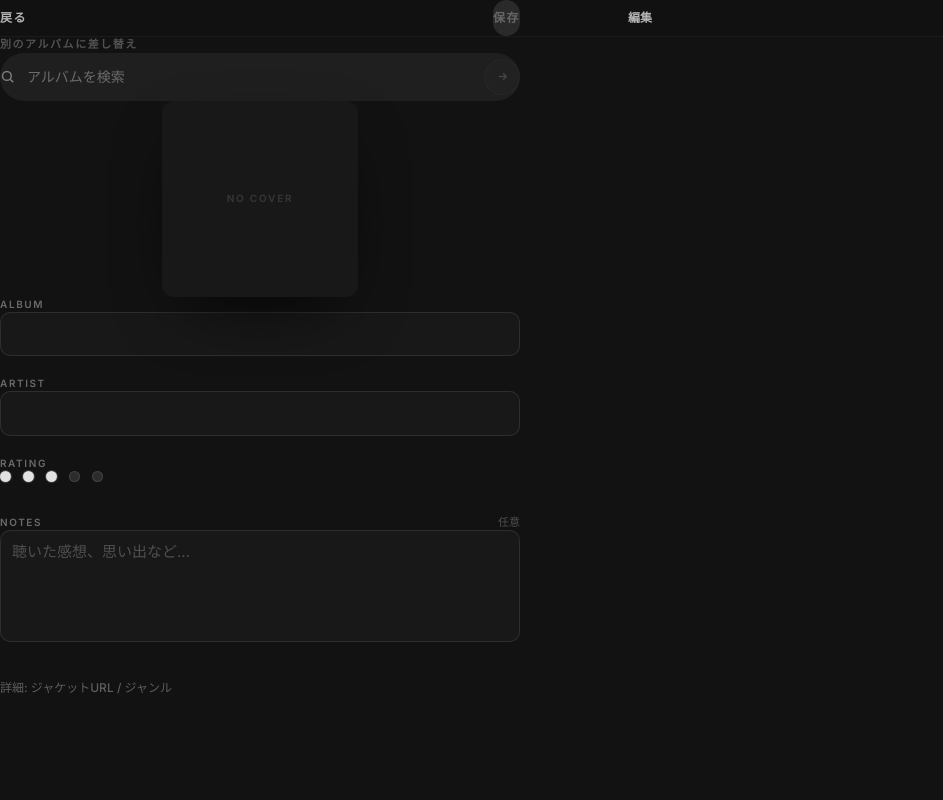
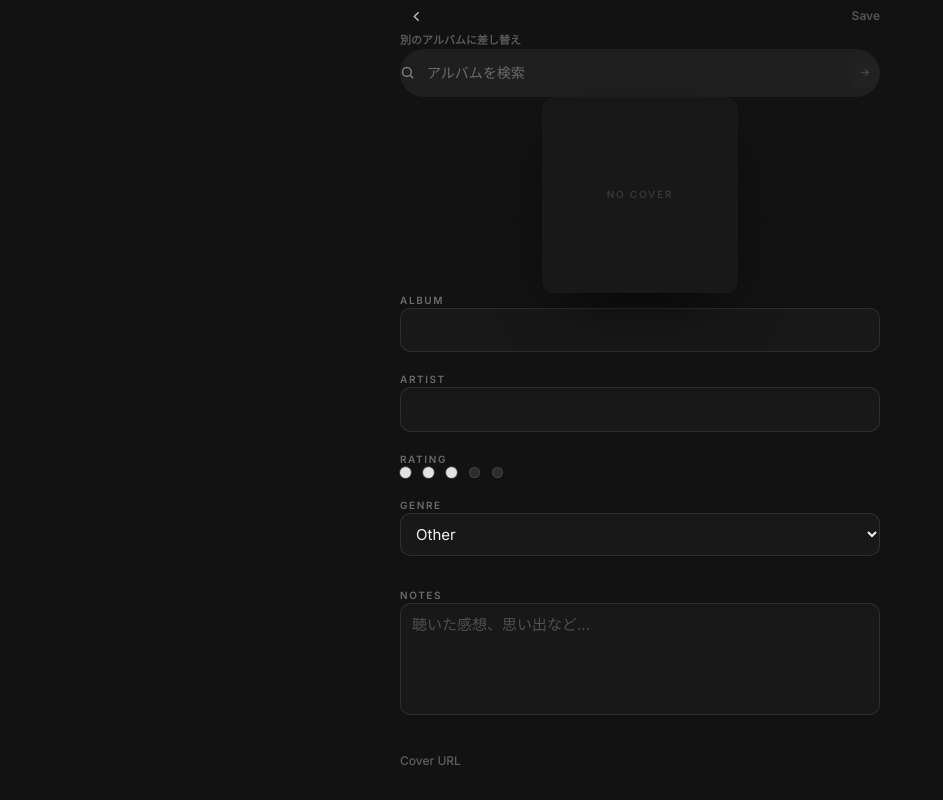
Before and after one commit to taqwq/replay, a React (Vite) app: page /album/1/edit in a window 1280 px wide. Shown: the whole page, without its empty margins (0-943 px from the left). Built offline with nearby package versions, Linux system fonts and the light colour scheme.

Commit message:
Polish layout and header interactions

```diff
--- a/src/components/ui.jsx
+++ b/src/components/ui.jsx
@@ -2,11 +2,11 @@ import { useState } from 'react'
 
 export function TopBar({ left, title, right, compact = false }) {
   return (
-    <header className="sticky top-0 z-30 bg-[#121212]/86 shadow-[0_1px_0_rgba(255,255,255,0.04)] backdrop-blur-2xl">
-      <div className={`mx-auto flex max-w-[520px] items-center justify-between px-5 transition-[padding] duration-200 ${compact ? 'py-2.5' : 'py-3.5'}`}>
+    <header className="sticky top-0 z-30 bg-[#121212]/72 backdrop-blur-2xl">
+      <div className={`mx-auto flex items-center justify-between px-4 transition-[padding] duration-200 ${compact ? 'py-2.5' : 'py-3'}`}>
         <div className="flex min-w-0 flex-1 items-center justify-start">{left}</div>
         {title && (
-          <div className="pointer-events-none absolute left-1/2 -translate-x-1/2 text-[12px] font-semibold text-[#b3b3b3]">
+          <div className="pointer-events-none absolute left-1/2 -translate-x-1/2 text-[12px] font-semibold text-white/38">
             {title}
           </div>
         )}
@@ -19,7 +19,7 @@ export function TopBar({ left, title, right, compact = false }) {
 export function GhostButton({ children, className = '', ...props }) {
   return (
     <button
-      className={`min-h-9 rounded-full px-3.5 text-[12px] font-bold uppercase tracking-[0.12em] text-[#b3b3b3] transition hover:bg-white/[0.06] hover:text-white active:scale-[0.96] ${className}`}
+      className={`min-h-9 rounded-full px-3 text-[12px] font-semibold text-[#b3b3b3] transition hover:bg-white/[0.06] hover:text-white active:scale-[0.96] ${className}`}
       {...props}
     >
       {children}
@@ -30,7 +30,7 @@ export function GhostButton({ children, className = '', ...props }) {
 export function PrimaryButton({ children, className = '', ...props }) {
   return (
     <button
-      className={`min-h-9 rounded-full bg-white px-4 text-[12px] font-bold uppercase tracking-[0.12em] text-black shadow-[0_8px_24px_rgba(0,0,0,0.5)] transition hover:bg-[#eeeeee] active:scale-[0.96] disabled:pointer-events-none disabled:bg-[#2a2a2a] disabled:text-white/28 disabled:shadow-none ${className}`}
+      className={`min-h-9 rounded-full bg-white px-4 text-[12px] font-bold text-black shadow-[0_8px_24px_rgba(0,0,0,0.5)] transition hover:bg-[#eeeeee] active:scale-[0.96] disabled:pointer-events-none disabled:bg-[#2a2a2a] disabled:text-white/32 disabled:shadow-none ${className}`}
       {...props}
     >
       {children}
@@ -43,7 +43,28 @@ export function IconButton({ children, label, className = '', ...props }) {
     <button
       aria-label={label}
       title={label}
-      className={`grid h-9 w-9 place-items-center rounded-full bg-[#1f1f1f] text-[#b3b3b3] shadow-[inset_0_0_0_1px_rgba(124,124,124,0.28)] transition hover:bg-[#252525] hover:text-white active:scale-95 ${className}`}
+      className={`grid h-8 w-8 place-items-center rounded-full text-[#b3b3b3] transition hover:bg-white/[0.06] hover:text-white active:scale-95 ${className}`}
+      {...props}
+    >
+      {children}
+    </button>
+  )
+}
+
+export function BackButton({ label = '戻る', ...props }) {
+  return (
+    <IconButton label={label} {...props}>
+      <svg width="17" height="17" viewBox="0 0 24 24" fill="none" stroke="currentColor" strokeWidth="2.2" aria-hidden="true">
+        <path d="m15 18-6-6 6-6" />
+      </svg>
+    </IconButton>
+  )
+}
+
+export function HeaderAction({ children, className = '', ...props }) {
+  return (
+    <button
+      className={`min-h-8 rounded-full px-3 text-[12px] font-bold text-[#d8d8d8] transition hover:bg-white/[0.06] hover:text-white active:scale-[0.96] disabled:pointer-events-none disabled:text-white/28 ${className}`}
       {...props}
     >
       {children}
--- a/src/index.css
+++ b/src/index.css
@@ -7,11 +7,13 @@
 }
 
 #root {
-  width: 100%;
+  width: min(100%, 480px);
   min-height: 100vh;
+  margin: 0 auto;
 }
 
 body {
+  min-height: 100vh;
   background-color: #121212;
   color: #ffffff;
   font-family: 'Inter', 'Helvetica Neue', Arial, 'Hiragino Sans', 'Hiragino Kaku Gothic ProN', Meiryo, sans-serif;
--- a/src/pages/AlbumDetail.jsx
+++ b/src/pages/AlbumDetail.jsx
@@ -4,7 +4,7 @@ import { useNavigate, useParams } from 'react-router-dom'
 import { getAlbumById, deleteAlbum } from '../storage'
 import { extractColor } from '../utils/color'
 import { Dots } from '../components/Dots'
-import { AlbumCover, ConfirmDialog, GhostButton, PrimaryButton, TopBar } from '../components/ui'
+import { AlbumCover, BackButton, ConfirmDialog, HeaderAction, TopBar } from '../components/ui'
 
 function goTo(navigate, path) {
   if (document.startViewTransition) {
@@ -60,12 +60,12 @@ export default function AlbumDetail() {
       />
 
       <TopBar
-        left={<GhostButton onClick={() => goTo(navigate, '/')}>戻る</GhostButton>}
-        right={<PrimaryButton onClick={() => goTo(navigate, `/album/${id}/edit`)}>編集</PrimaryButton>}
+        left={<BackButton onClick={() => goTo(navigate, '/')} />}
+        right={<HeaderAction onClick={() => goTo(navigate, `/album/${id}/edit`)}>Edit</HeaderAction>}
       />
 
-      <main className="relative z-10 mx-auto max-w-[520px] fade-up">
-        <div className="px-7 pt-4 sm:px-8">
+      <main className="relative z-10 fade-up">
+        <div className="px-5 pt-4 sm:px-6">
           <AlbumCover
             src={album.coverUrl}
             alt={album.title}
@@ -74,7 +74,7 @@ export default function AlbumDetail() {
           />
         </div>
 
-        <div className="flex flex-col px-6 pb-14 pt-6 sm:px-7">
+        <div className="flex flex-col px-5 pb-14 pt-6 sm:px-6">
           <h1 className="text-[28px] font-bold leading-[1.08] text-white">
             {album.title}
           </h1>
@@ -89,17 +89,15 @@ export default function AlbumDetail() {
             )}
           </div>
 
-          {album.note ? (
+          {album.note && (
             <p className="mt-7 whitespace-pre-wrap text-[14px] leading-6 text-[#b3b3b3]">
               {album.note}
             </p>
-          ) : (
-            <p className="mt-7 text-[12px] text-white/18">No notes</p>
           )}
 
           <button
             onClick={() => setConfirmingDelete(true)}
-            className="mt-12 self-start rounded-full bg-[#181818] px-3 py-2 text-[10px] font-bold uppercase tracking-[0.14em] text-white/24 shadow-[inset_0_0_0_1px_rgba(124,124,124,0.14)] transition hover:text-[#f3727f]"
+            className="mt-12 self-start text-[11px] font-semibold text-white/22 transition hover:text-[#f3727f]"
           >
             Delete
           </button>
--- a/src/pages/AlbumForm.jsx
+++ b/src/pages/AlbumForm.jsx
@@ -4,7 +4,7 @@ import { addAlbum, updateAlbum, getAlbumById } from '../storage'
 import { GENRES } from '../constants'
 import { searchAlbums } from '../utils/itunes'
 import { DotRating } from '../components/Dots'
-import { AlbumCover, Field, FieldGroup, GhostButton, IconButton, PrimaryButton, Spinner, TopBar } from '../components/ui'
+import { AlbumCover, BackButton, Field, FieldGroup, HeaderAction, IconButton, Spinner, TopBar } from '../components/ui'
 
 const EMPTY = { title: '', artist: '', coverUrl: '', rating: 3, genre: 'Other', note: '' }
 
@@ -25,7 +25,6 @@ export default function AlbumForm({ mode }) {
   const [searchError, setSearchError] = useState('')
   const searchRef = useRef(null)
   const canSave = form.title.trim() && form.artist.trim()
-  const hasSelectedAlbum = form.title.trim() && form.artist.trim()
 
   // 検索欄の外をタップしたら候補を閉じる
   useEffect(() => {
@@ -87,16 +86,15 @@ export default function AlbumForm({ mode }) {
   return (
     <div className="min-h-screen bg-[#121212]">
       <TopBar
-        title={mode === 'edit' ? '編集' : '追加'}
-        left={<GhostButton onClick={handleBack}>戻る</GhostButton>}
-        right={<PrimaryButton onClick={handleSave} disabled={!canSave}>保存</PrimaryButton>}
+        left={<BackButton onClick={handleBack} />}
+        right={<HeaderAction onClick={handleSave} disabled={!canSave}>Save</HeaderAction>}
       />
 
-      <main className="mx-auto max-w-[520px] px-5 pb-16 pt-5 sm:px-7 fade-up">
+      <main className="px-4 pb-16 pt-5 sm:px-5 fade-up">
 
         <div ref={searchRef} className="relative">
           {mode === 'edit' && (
-            <p className="mb-2 px-1 text-[11px] font-bold uppercase tracking-[0.14em] text-[#b3b3b3]/40">別のアルバムに差し替え</p>
+            <p className="mb-2 px-1 text-[11px] font-semibold text-[#b3b3b3]/44">別のアルバムに差し替え</p>
           )}
           <div className="flex min-h-12 items-center gap-3 rounded-full bg-[#1f1f1f] px-4 shadow-[rgb(18,18,18)_0_1px_0,rgba(124,124,124,0.28)_0_0_0_1px_inset] transition focus-within:bg-[#252525] focus-within:shadow-[rgb(18,18,18)_0_1px_0,rgba(255,255,255,0.42)_0_0_0_1px_inset]">
             <svg width="15" height="15" viewBox="0 0 24 24" fill="none" stroke="rgba(255,255,255,0.42)" strokeWidth="2.4" aria-hidden="true">
@@ -156,14 +154,6 @@ export default function AlbumForm({ mode }) {
           <AlbumCover src={form.coverUrl} alt="cover" className="w-[196px] rounded-[12px]" />
         </div>
 
-        {hasSelectedAlbum && (
-          <div className="mx-auto mt-4 max-w-[320px] text-center fade-up">
-            <p className="text-[10px] font-bold uppercase tracking-[0.16em] text-[#b3b3b3]/42">Selected</p>
-            <p className="mt-1 truncate text-[14px] font-bold text-white">{form.title}</p>
-            <p className="truncate text-[12px] text-[#b3b3b3]">{form.artist}</p>
-          </div>
-        )}
-
         <div className="mt-8 flex flex-col gap-8">
           <FieldGroup>
             <Field label="Album" error={errors.title}>
@@ -187,10 +177,20 @@ export default function AlbumForm({ mode }) {
             <Field label="Rating">
               <DotRating value={form.rating} onChange={v => set('rating', v)} />
             </Field>
+
+            <Field label="Genre">
+              <select
+                value={form.genre}
+                onChange={e => set('genre', e.target.value)}
+                className="replay-input"
+              >
+                {GENRES.map(g => <option key={g} value={g}>{g}</option>)}
+              </select>
+            </Field>
           </FieldGroup>
 
           <FieldGroup>
-            <Field label="Notes" hint="任意">
+            <Field label="Notes">
               <textarea
                 value={form.note}
                 onChange={e => set('note', e.target.value)}
@@ -205,7 +205,7 @@ export default function AlbumForm({ mode }) {
             onClick={() => setShowDetails(s => !s)}
             className="self-start rounded-full px-1 text-xs font-medium text-white/32 transition hover:text-white/58"
           >
-            {showDetails ? '詳細を閉じる' : '詳細: ジャケットURL / ジャンル'}
+            {showDetails ? 'Cover URLを閉じる' : 'Cover URL'}
           </button>
 
           {showDetails && (
@@ -219,15 +219,6 @@ export default function AlbumForm({ mode }) {
                   className="replay-input"
                 />
               </Field>
-              <Field label="Genre">
-                <select
-                  value={form.genre}
-                  onChange={e => set('genre', e.target.value)}
-                  className="replay-input"
-                >
-                  {GENRES.map(g => <option key={g} value={g}>{g}</option>)}
-                </select>
-              </Field>
             </FieldGroup>
           )}
         </div>
```
Also changed, not shown: src/pages/AlbumList.jsx (+10 -12 lines).
